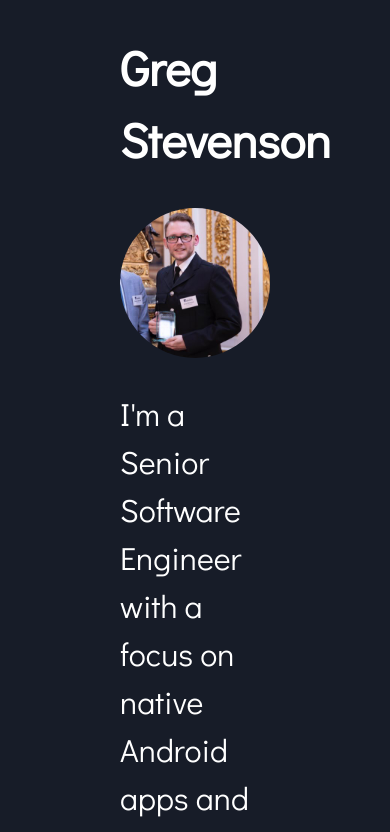
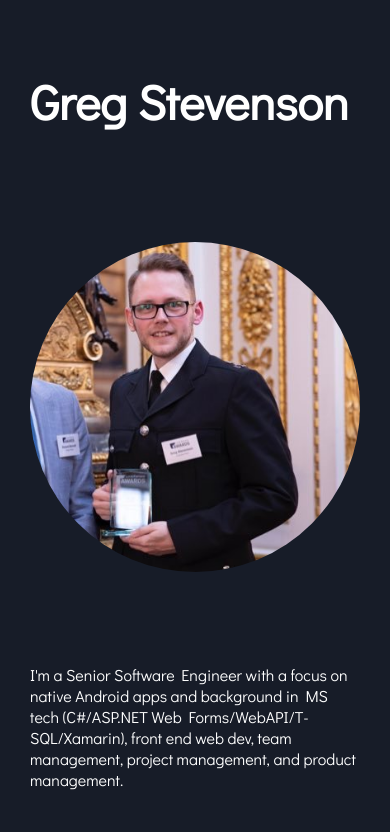
Before and after one commit to gstevenson/gstevenson.github.io, a plain HTML site: page index.htm in a window 390 px wide. Shown: the top 832 px of the page. Drawn offline with nearby package versions, Linux system fonts and the light colour scheme.

Commit message:
media selector updates

```diff
--- a/css/main.css
+++ b/css/main.css
@@ -6,7 +6,6 @@ body {
 body, html {
     margin: 0;
     padding: 0;
-    line-height: 1.5;
     width: 100%;
     font-family: 'Didact Gothic', monospace;
 }
@@ -20,6 +19,7 @@ div.about {
     display: flex;
     flex-direction: column;
     justify-content: space-around;
+
 }
 
 div.about h1 {
@@ -41,7 +41,6 @@ img {
     border-radius: 500rem;
 }
 
-
 footer {
     background-color: #181a1b;
 
@@ -56,3 +55,16 @@ footer a {
     color: #007bff;
     outline-color: currentColor;
 }
+
+@media screen and (max-width: 600px) {
+    h1 {
+        font-size: 1.5rem;
+    }
+    div.about p {
+        font-size: 1em;
+    }
+    div.about {
+        padding-left: 30px;
+        padding-right: 30px;
+    }
+}
```
